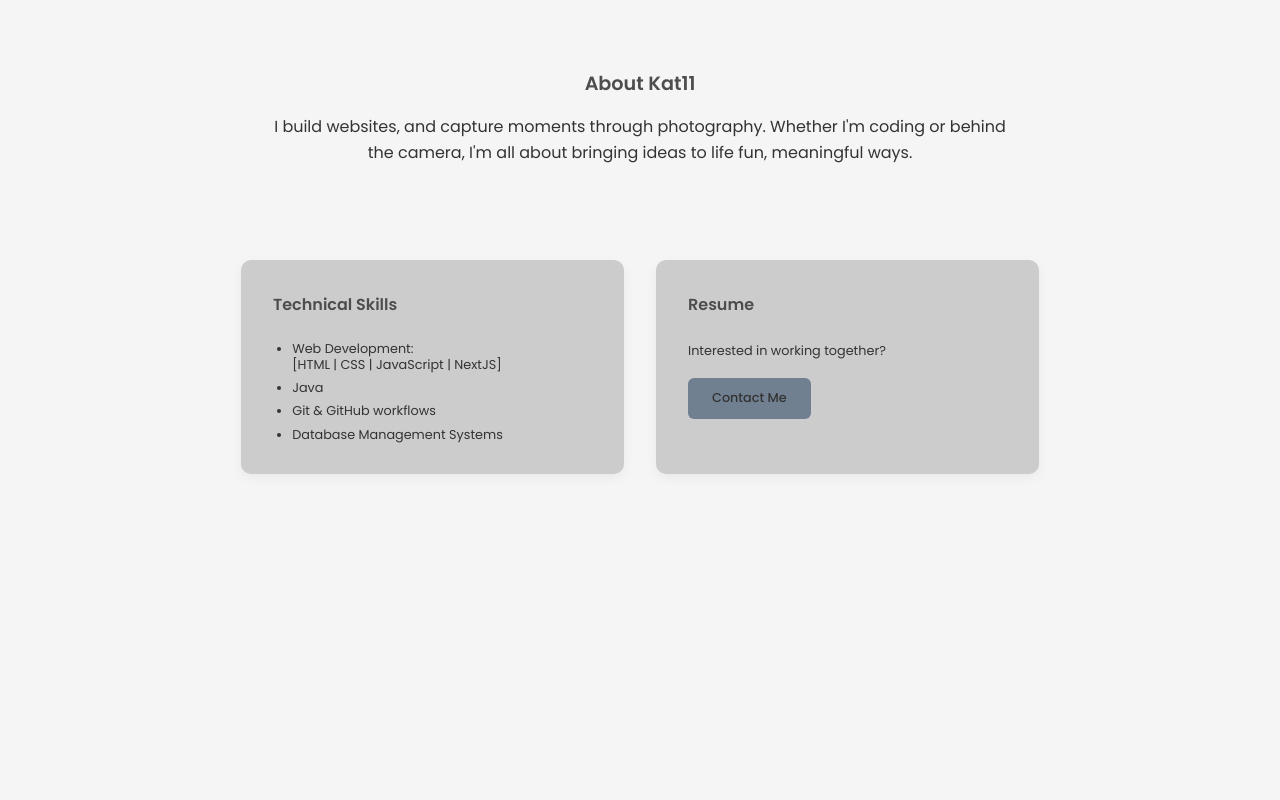
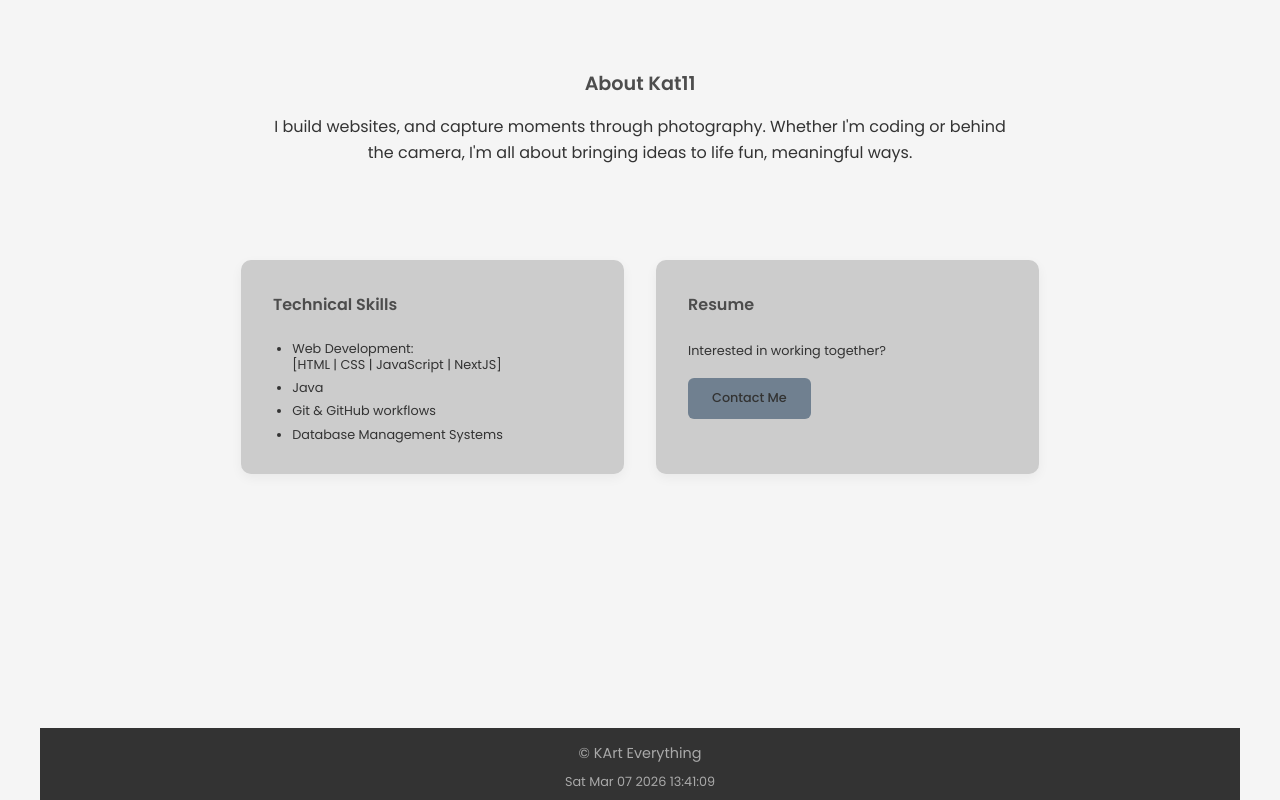
Before and after one commit to karteverything/karteverything2, a Next.js app: page / in a window 1280 px wide. Shown: the part 872-1672 px from the top of the page. Before the commit the page ends 1600 px from the top, so only its background shows below. Built offline with nearby package versions, Linux system fonts and the light colour scheme.

Commit message:
edit footer

```diff
--- a/app/layout.tsx
+++ b/app/layout.tsx
@@ -1,5 +1,6 @@
 import "./globals.css";
 import Header from "@/components/Header";
+import Footer from "@/components/Footer";
 
 export const metadata = {
     title: "KArt Everything",
@@ -12,6 +13,7 @@ export default function RootLayout({ children}) {
             <body>
                 <Header />
                 {children}
+                <Footer />
             </body>
         </html>
     );
--- a/components/Footer.js
+++ b/components/Footer.js
@@ -0,0 +1,16 @@
+export default function Footer() {
+    const formattedDate = new Date().toString().split(" GMT")[0];
+
+    return (
+        <footer className="footer-container">
+            <div className="bottom-bar">
+
+                <a href="">
+                    &copy; KArt Everything
+                </a>
+
+                <p>{formattedDate}</p>
+            </div>
+        </footer>
+    );
+}
```
